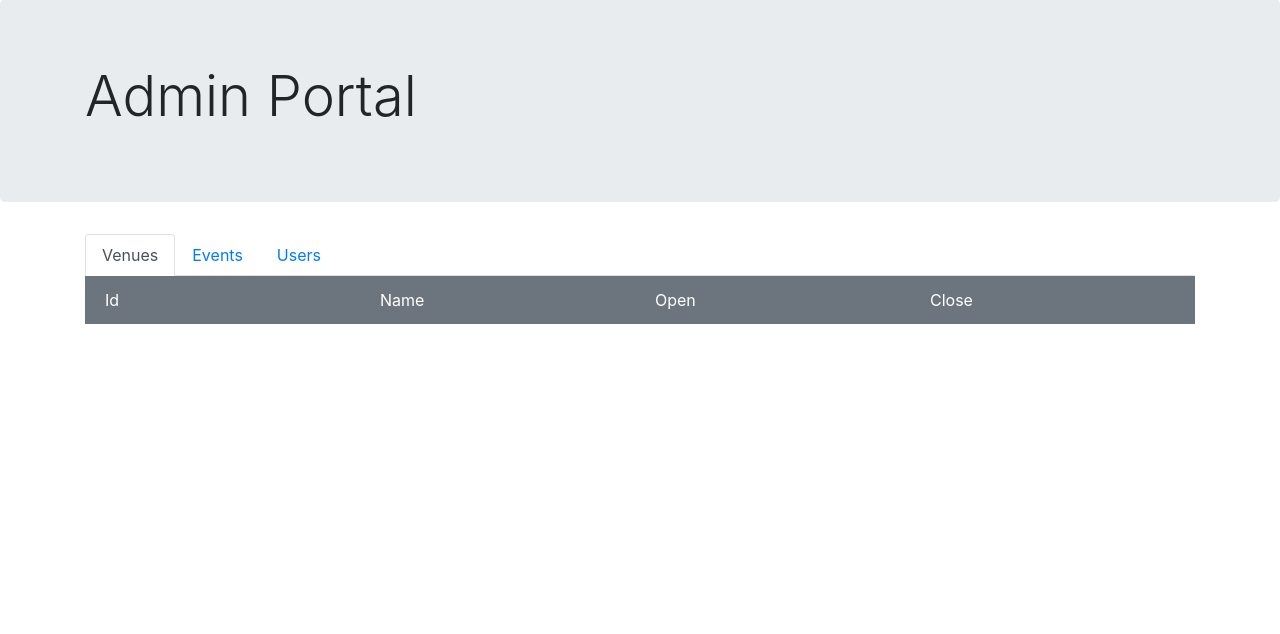
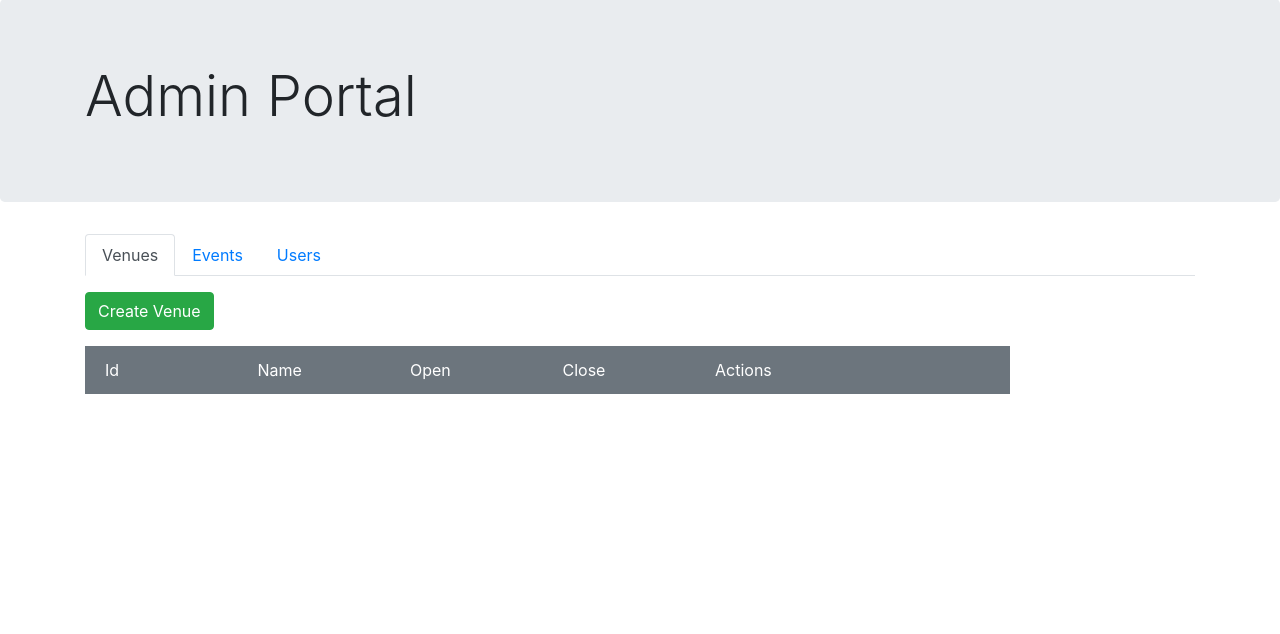
Before and after one commit to mxviteri/utexas-apad-project2, a Django app: page /admin/ in a window 1280 px wide. Shown: the part 57-691 px from the top of the page. Run offline with Django 3.2, Linux system fonts and the light colour scheme; data that the repository does not hold is empty; some libraries are stand-ins or nearby versions.

Commit message:
add and delete venues

```diff
--- a/api/controllers.py
+++ b/api/controllers.py
@@ -43,6 +43,35 @@ def getVenues():
 		}
 		venues.append(venue)
 	return venues
+
+def createVenue(name, venueOpen, venueClose):
+	cursor.execute(
+		"insert into venues(name, open, close) values(%s, %s, %s)",
+		(name, venueOpen, venueClose)
+	)
+	rows = cursor.rowcount
+
+	if not rows == 1:
+		db.rollback()
+		raise Exception('Venue not added')
+
+	db.commit()
+	msg = "Venue {} has been added successfully".format(name)
+	return msg
+
+def deleteVenue(venueId):
+	cursor.execute(
+		"delete from venues where id = %s", (venueId,)
+	)
+	rows = cursor.rowcount
+
+	if not rows == 1:
+		db.rollback()
+		raise Exception('Venue not deleted')
+
+	db.commit()
+	msg = "Venue {} has been deleted successfully".format(venueId)
+	return msg
 
 def getEvent(eventId):
     cursor.execute("select e.id, e.name, v.name, e.datetime, e.capacity, convert(e.description using utf8) from events e join venues v on e.venue = v.id where %s = e.id", (eventId,))
--- a/api/templates/admin/venues.html
+++ b/api/templates/admin/venues.html
@@ -1,21 +1,29 @@
+<div>
+    <button type="button" class="btn btn-success mt-3 mb-3" data-toggle="modal" data-target="#createVenueModal">
+        Create Venue
+    </button>
+
     <div class="container">
         <div class="list-group list-group-flush row">
-        <div class="list-group-item col-sm-12 bg-secondary text-white">
+            <div class="list-group-item col-sm-10 bg-secondary text-white">
                 <div class="row">
-                <span class="col-sm-3">Id</span>
-                <span class="col-sm-3">Name</span>
-                <span class="col-sm-3">Open</span>
-                <span class="col-sm-3">Close</span>
+                    <span class="col-sm-2">Id</span>
+                    <span class="col-sm-2">Name</span>
+                    <span class="col-sm-2">Open</span>
+                    <span class="col-sm-2">Close</span>
+                    <span class="col-sm-2">Actions</span>
                 </div>
             </div>
-        {% for user in users %}
-        <div class="list-group-item list-group-item-action col-sm-8">
+            {% for venue in venues %}
+            <div class="list-group-item list-group-item-action col-sm-10">
                 <div class="row">
-                <span class="col-sm-3">{{user.id|title }}</span>
-                <span class="col-sm-3">{{user.username|title}}</span>
+                    <span class="col-sm-2">{{venue.id|title }}</span>
+                    <span class="col-sm-2">{{venue.name|title}}</span>
+                    <span class="col-sm-2">{{venue.open|title}}</span>
+                    <span class="col-sm-2">{{venue.close|title}}</span>
                     <span class="col-sm-2">
-                    <form class="form-group" action="/action/delete_user" method="POST">
-                        <input type="hidden" name="id" value={{user.id}}>
+                        <form class="form-group" action="/action/delete_venue" method="POST">
+                            <input type="hidden" name="id" value={{venue.id}}>
                             <button class="btn">
                                 <i style="color: red;" class="far fa-trash-alt"></i>
                             </button>
@@ -26,3 +34,28 @@
             {% endfor %}
         </div>
     </div>
+
+    <!-- Create Venue Modal -->
+    <div class="modal fade" id="createVenueModal" tabindex="-1" role="dialog" aria-labelledby="createVenueLabel" aria-hidden="true">
+    <div class="modal-dialog" role="document">
+        <div class="modal-content">
+        <div class="modal-header">
+            <h5 class="modal-title" id="createVenueLabel">Create Venue</h5>
+            <button type="button" class="close" data-dismiss="modal" aria-label="Close">
+            <span aria-hidden="true">&times;</span>
+            </button>
+        </div>
+        <div class="modal-body">
+            <form class="form-group" action="/action/create_venue" method="POST">
+                <input required name="name" class="form-control mt-1" type="text" placeholder="Name" />
+                <input required name="open" type="time" class="form-control mt-1" />
+                <input required name="close" type="time" class="form-control mt-1" />
+                <br>
+                <button type="button" class="btn btn-secondary" data-dismiss="modal">Cancel</button>
+                <button type="submit" class="btn btn-primary">Create</button>
+            </form>
+        </div>
+        </div>
+    </div>
+    </div>
+</div>
--- a/api/views.py
+++ b/api/views.py
@@ -145,6 +145,17 @@ def handleCreateEvent(request):
 
     return HttpResponseRedirect('/events/')
 
+def handleCreateVenue(request):
+    try:
+        name = request.POST.get("name")
+        venueOpen = request.POST.get("open")
+        venueClose = request.POST.get("close")
+        controllers.createVenue(name, venueOpen, venueClose)
+    except Exception as e:
+        print('ERROR', e)
+
+    return HttpResponseRedirect('/admin/', tab="venue")
+
 def handleUserDelete(request):
     try:
         userId = request.POST.get("id")
@@ -162,6 +173,14 @@ def handleEventDelete(request):
         print(e)
 
     return HttpResponseRedirect('/admin/#events')
+def handleVenueDelete(request):
+    try:
+        venueId = request.POST.get("id")
+        controllers.deleteVenue(venueId)
+    except Exception as e:
+        print(e)
+
+    return HttpResponseRedirect('/admin/')
 
 
 #### REQUEST HANDLERS ####
--- a/project2/urls.py
+++ b/project2/urls.py
@@ -35,6 +35,8 @@ urlpatterns = [
     path('action/create_event', views.handleCreateEvent),
     path('action/delete_user', views.handleUserDelete),
     path('action/delete_event', views.handleEventDelete),
+    path('action/create_venue', views.handleCreateVenue),
+    path('action/delete_venue', views.handleVenueDelete),
     ## API ROUTES ##
     path('api/users', views.addUser),
     path('api/users/all', views.getUsers),
```
Lines whose indentation alone changed are shown as unchanged.
